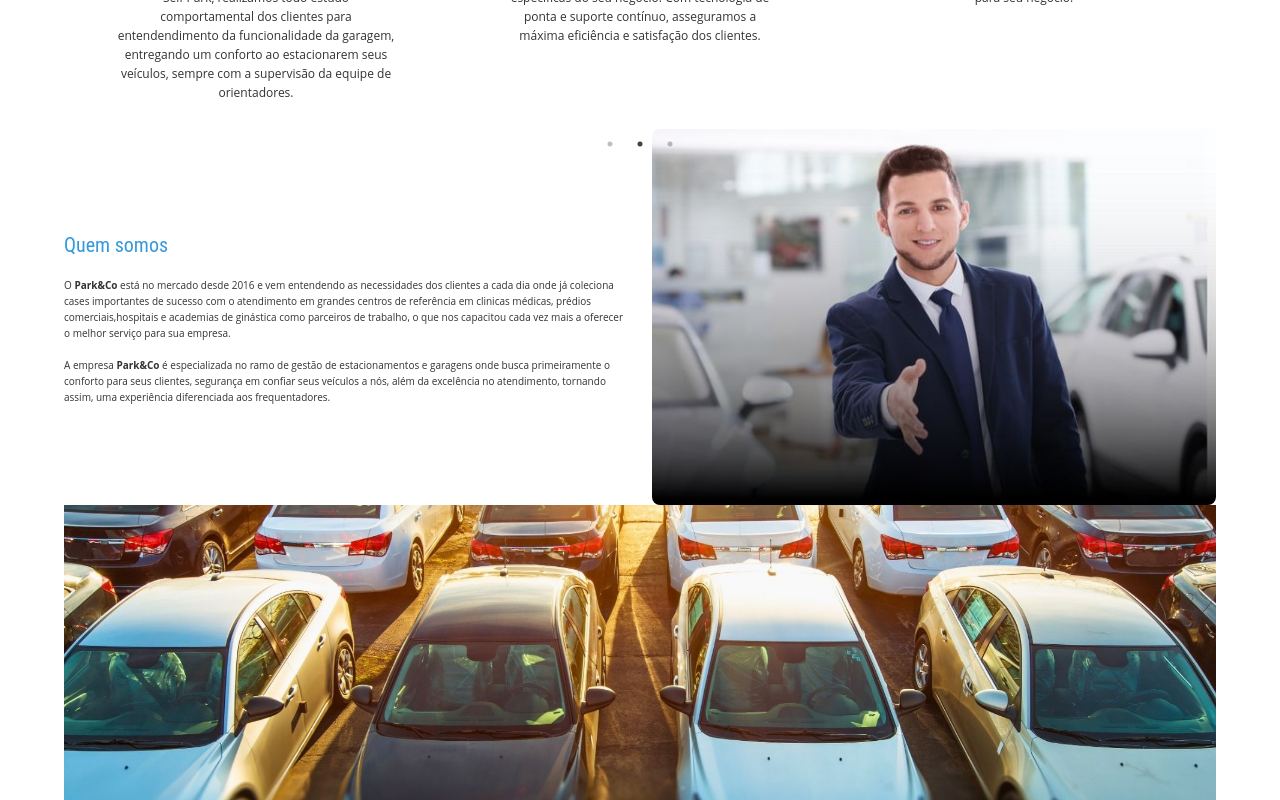
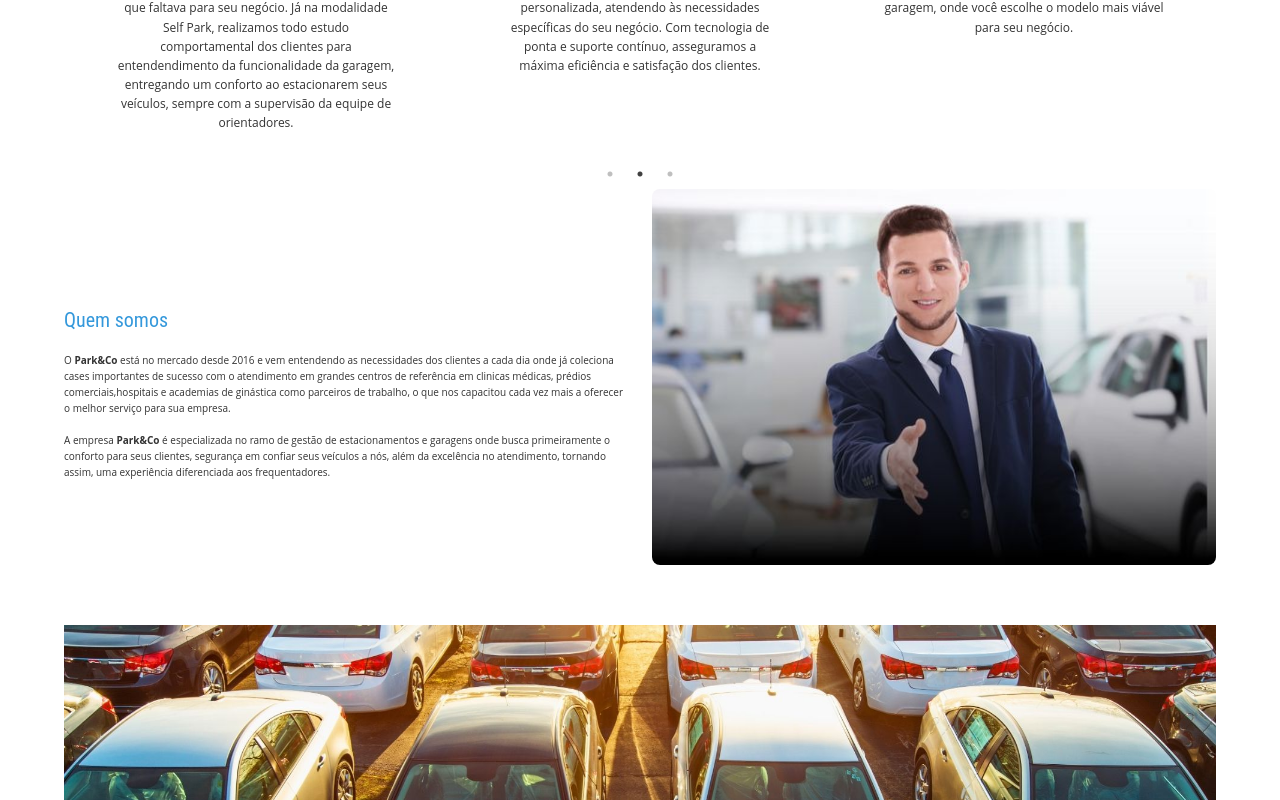
Before and after one commit to AlaminoCS/cargo-components, a React (Vite) app: page / in a window 1280 px wide. Shown: the part 1120-1920 px from the top of the page. Built offline with nearby package versions, Linux system fonts and the light colour scheme; a web font is replaced by a local one.

Commit message:
mais estilos

```diff
--- a/package.json
+++ b/package.json
@@ -1,6 +1,6 @@
 {
   "name": "cargo-components",
-  "version": "1.0.16",
+  "version": "1.0.17",
   "main": "dist/index.js",
   "types": "dist/index.d.ts",
   "peerDependencies": {
--- a/src/01-ui/components/04-templates/SectionContainerImageTpl.tsx
+++ b/src/01-ui/components/04-templates/SectionContainerImageTpl.tsx
@@ -6,8 +6,6 @@ const SectionContainerImageTpl = () => {
   const IMAGES = {
     img1: new URL('../../../04-assets/images/imagem-separadora.jpg', import.meta.url).href,
   }
-
-
 
   const image: IImageAtom = {
     src: IMAGES.img1,
--- a/src/01-ui/components/04-templates/SectionDifferentialsTpl.tsx
+++ b/src/01-ui/components/04-templates/SectionDifferentialsTpl.tsx
@@ -59,13 +59,6 @@ const SectionDifferentialsTpl = () => {
     },
   };
 
-
-
-  const image: IImageAtom = {
-    src: IMAGES.img1,
-    alt: 'Diferenciais',
-  }
-
   return <SectionWithImage {...sectionData} />;
 }
 
--- a/src/01-ui/styles/theme.ts
+++ b/src/01-ui/styles/theme.ts
@@ -1,5 +1,3 @@
-import { light } from "@mui/material/styles/createPalette";
-
 export const cargoComponentsTheme = {
   colors: {
     primary: '#3498db',
--- a/src/styles/GlobalStyles.ts
+++ b/src/styles/GlobalStyles.ts
@@ -76,6 +76,18 @@ const GlobalStyles = createGlobalStyle`
   p {
     margin-bottom: ${(props) => props.theme.spacing.medium};
     font-family: 'Open Sans', sans-serif; // Fonte para parágrafos
+  }
+
+  figure {
+    margin: 0;
+  }
+
+  #root {
+    > div {
+      > section, figure {
+        margin-bottom: 3rem;
+      }
+    }
   }
 
   a {
```
Lines whose indentation alone changed are shown as unchanged.
